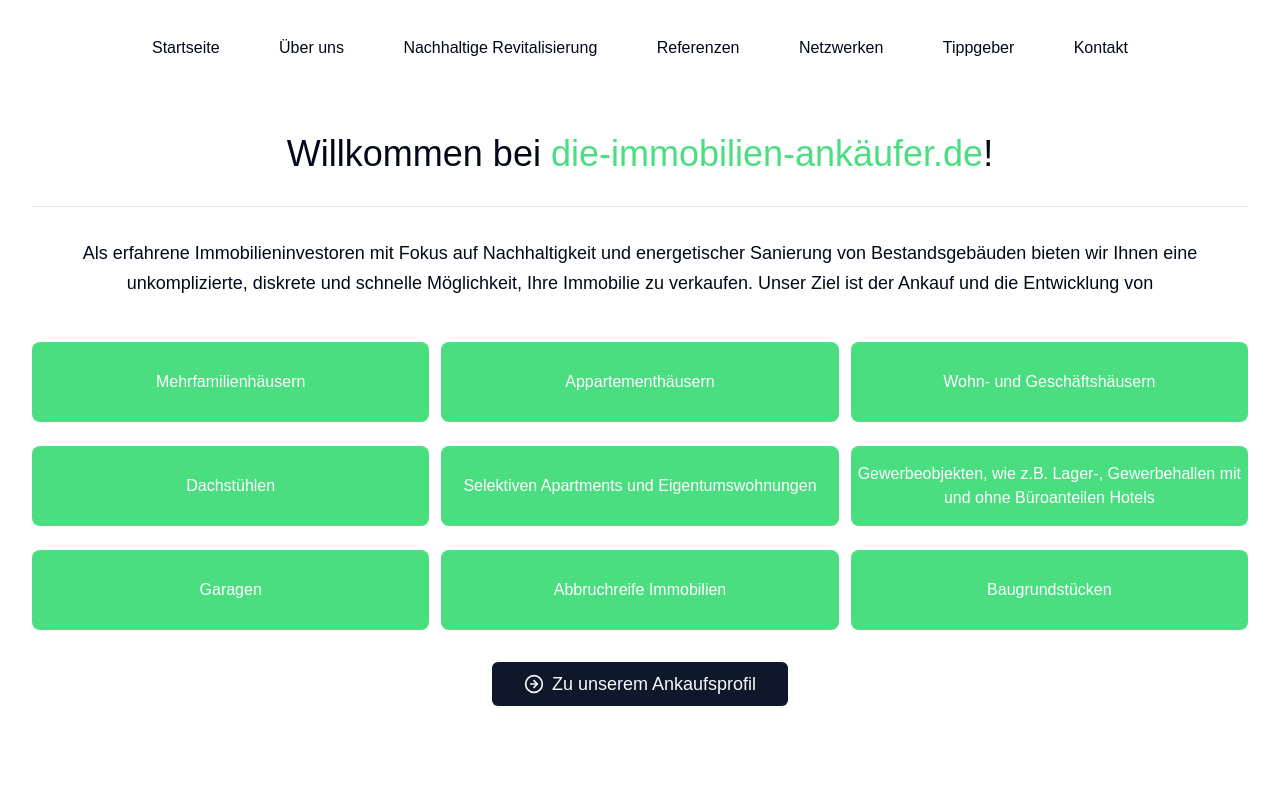
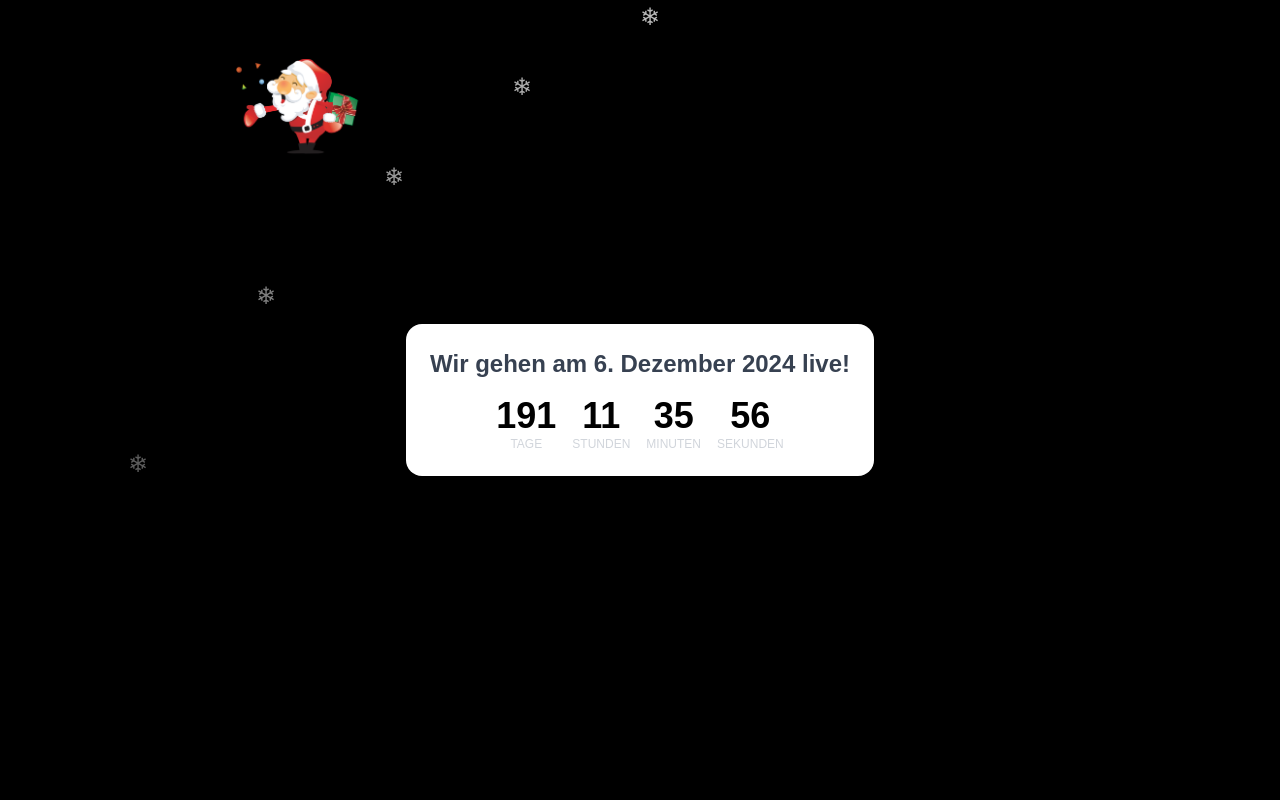
Before and after one commit to Olgoetz/immokaeufer, a Next.js app: page / in a window 1280 px wide. Shown: the top 800 px of the page. Built offline with nearby package versions, Linux system fonts and the light colour scheme; a web font is replaced by a local one.

Commit message:
countdown added

```diff
--- a/app/layout.tsx
+++ b/app/layout.tsx
@@ -23,11 +23,11 @@
   return (
     <html lang="en">
       <body className={cn(chivo.className, "")}>
-        <Navbar />
-        <NavbarMobile />
+        {/* <Navbar />
+        <NavbarMobile /> */}
         {children}
-        <Footer />
-        <ScrollToTopButton />
+        {/* <Footer />
+        <ScrollToTopButton /> */}
       </body>
     </html>
   );
--- a/app/page.tsx
+++ b/app/page.tsx
@@ -1,5 +1,6 @@
 import AboutUs from "@/components/about-us";
 import Contact from "@/components/contact";
+import Countdown from "@/components/countdown";
 import Hero from "@/components/hero";
 import Networking from "@/components/networking";
 import PurchasProfile from "@/components/purchase-profile";
@@ -11,7 +12,7 @@
 export default function Home() {
   return (
     <main className="">
-      <Hero />
+      {/* <Hero />
 
       <PurchasProfile />
       <AboutUs />
@@ -19,7 +20,8 @@
       <References />
       <Networking />
       <Tipgiver />
-      <Contact />
+      <Contact /> */}
+      <Countdown />
     </main>
   );
 }
--- /dev/null
+++ b/components/countdown.css
@@ -0,0 +1,88 @@
+/* Snowflake Animation */
+.snowflake {
+  position: absolute;
+  top: -10%;
+  font-size: 1.5rem;
+  color: white;
+  opacity: 0.8;
+  animation: fall linear infinite;
+}
+
+@keyframes fall {
+  0% {
+    top: -10%;
+    opacity: 0.8;
+  }
+  100% {
+    top: 110%;
+    opacity: 0;
+  }
+}
+
+/* Varying the snowflake animation speed and positioning */
+.snowflake-0 {
+  left: 10%;
+  animation-duration: 10s;
+  animation-delay: 0s;
+}
+.snowflake-1 {
+  left: 20%;
+  animation-duration: 12s;
+  animation-delay: 1s;
+}
+.snowflake-2 {
+  left: 30%;
+  animation-duration: 14s;
+  animation-delay: 2s;
+}
+.snowflake-3 {
+  left: 40%;
+  animation-duration: 16s;
+  animation-delay: 3s;
+}
+.snowflake-4 {
+  left: 50%;
+  animation-duration: 18s;
+  animation-delay: 4s;
+}
+.snowflake-5 {
+  left: 60%;
+  animation-duration: 20s;
+  animation-delay: 5s;
+}
+.snowflake-6 {
+  left: 70%;
+  animation-duration: 22s;
+  animation-delay: 6s;
+}
+.snowflake-7 {
+  left: 80%;
+  animation-duration: 24s;
+  animation-delay: 7s;
+}
+.snowflake-8 {
+  left: 90%;
+  animation-duration: 26s;
+  animation-delay: 8s;
+}
+.snowflake-9 {
+  left: 95%;
+  animation-duration: 28s;
+  animation-delay: 9s;
+}
+
+/* Santa Claus Animation */
+.santa {
+  top: 10%;
+  left: -20%;
+  animation: flySanta 20s linear infinite;
+}
+
+@keyframes flySanta {
+  0% {
+    left: -20%;
+  }
+  100% {
+    left: 120%;
+  }
+}
--- /dev/null
+++ b/components/countdown.tsx
@@ -0,0 +1,140 @@
+"use client";
+import React, { useState, useEffect } from "react";
+import "./countdown.css"; // We will add the custom CSS here
+
+import SantaClaus from "@/public/santa_claus.png";
+interface TimeLeft {
+  days?: number;
+  hours?: number;
+  minutes?: number;
+  seconds?: number;
+}
+
+const languageRecord: Record<string, string> = {
+  days: "Tage",
+  hours: "Stunden",
+  minutes: "Minuten",
+  seconds: "Sekunden",
+};
+
+const Countdown: React.FC = () => {
+  const calculateTimeLeft = (): TimeLeft => {
+    const targetDate = new Date("2024-12-06T00:00:00");
+    const now = new Date();
+    const difference = targetDate.getTime() - now.getTime();
+
+    let timeLeft: TimeLeft = {};
+
+    if (difference > 0) {
+      timeLeft = {
+        days: Math.floor(difference / (1000 * 60 * 60 * 24)),
+        hours: Math.floor((difference / (1000 * 60 * 60)) % 24),
+        minutes: Math.floor((difference / 1000 / 60) % 60),
+        seconds: Math.floor((difference / 1000) % 60),
+      };
+    }
+
+    return timeLeft;
+  };
+
+  const [timeLeft, setTimeLeft] = useState<TimeLeft>(calculateTimeLeft());
+
+  useEffect(() => {
+    const timer = setInterval(() => {
+      setTimeLeft(calculateTimeLeft());
+    }, 1000);
+
+    return () => clearInterval(timer);
+  }, []);
+
+  const timeComponents = Object.keys(timeLeft).map((interval) => {
+    const value = timeLeft[interval as keyof TimeLeft];
+    if (value === undefined || value === 0) return null;
+
+    return (
+      <div key={interval} className="flex flex-col items-center mx-2">
+        <span className="text-4xl font-bold text-black">{value}</span>
+        <span className="uppercase text-xs text-gray-300">
+          {languageRecord[interval]}
+        </span>
+      </div>
+    );
+  });
+
+  // Santa's random position state
+  const [santaPosition, setSantaPosition] = useState({
+    top: "10%",
+    left: "-20%",
+  });
+
+  useEffect(() => {
+    const timer = setInterval(() => {
+      setTimeLeft(calculateTimeLeft());
+    }, 1000);
+
+    return () => clearInterval(timer);
+  }, []);
+
+  // Function to update Santa's position randomly
+  const moveSantaRandomly = () => {
+    const randomTop = Math.random() * 80 + "%"; // Random top position between 0% and 80%
+    const randomLeft = Math.random() * 80 + "%"; // Random left position between 0% and 80%
+    setSantaPosition({ top: randomTop, left: randomLeft });
+  };
+
+  // Trigger Santa's movement at random intervals
+  useEffect(() => {
+    const santaInterval = setInterval(() => {
+      moveSantaRandomly();
+    }, Math.random() * 5000 + 2000); // Random interval between 2s and 7s
+
+    return () => clearInterval(santaInterval);
+  }, []);
+
+  return (
+    <div
+      suppressHydrationWarning={true}
+      className="flex justify-center items-center h-screen bg-black"
+    >
+      {/* Snowflakes */}
+      {[...Array(50)].map((_, i) => (
+        <div key={i} className={`snowflake snowflake-${i}`}>
+          ❄
+        </div>
+      ))}
+
+      {/* Santa Claus */}
+      <div
+        className="absolute santa"
+        style={{
+          top: santaPosition.top,
+          left: santaPosition.left,
+          transition: "top 2s ease, left 2s ease",
+        }}
+      >
+        <img
+          src="/santa_claus.png" // Replace with actual SVG path or URL
+          alt="Santa Claus"
+          className="w-32 h-auto"
+        />
+      </div>
+
+      <div className="p-6 bg-white rounded-2xl shadow-lg text-center">
+        <h1 className="text-2xl font-semibold text-gray-700 mb-4">
+          Wir gehen am 6. Dezember 2024 live!
+        </h1>
+        <div className="flex justify-center">
+          {timeComponents.filter(Boolean).length ? (
+            timeComponents
+          ) : (
+            <span className="text-4xl font-bold text-white">
+              Countdown Complete!
+            </span>
+          )}
+        </div>
+      </div>
+    </div>
+  );
+};
+
+export default Countdown;
--- a/components/tipgiver.tsx
+++ b/components/tipgiver.tsx
@@ -88,7 +88,7 @@
         <div className="flex items-center ">
           <Star className="size-12 mr-5" />
           <h3 className="font-bold text-2xl py-14">
-            <h3>In vier Schritten zur Provision - so einfach geht&apos;s</h3>
+            <p>In vier Schritten zur Provision - so einfach geht&apos;s</p>
           </h3>
         </div>
 
```
Also changed, not shown: public/santa_claus.png (added).
